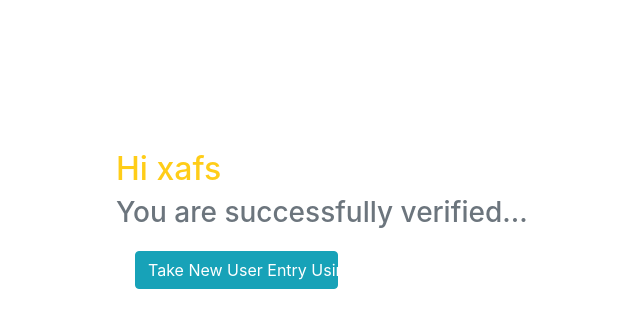
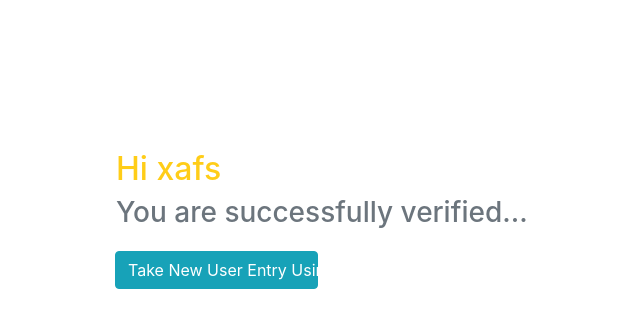
Before and after one commit to shubhamRaut-41/newtask, a Django app: page /verify-user/1/ in a window 1280 px wide. Shown: the top 328 px of the page, without its empty margins (460-1100 px from the left). Run offline with Django 3.2, Linux system fonts and the light colour scheme; data comes from the database, SQL or seed files in the repository.

Commit message:
Update email_validation.html

```diff
--- a/task/mytask/templates/email_validation.html
+++ b/task/mytask/templates/email_validation.html
@@ -16,7 +16,7 @@
                 <h3 style="margin-left:10%;">
                     You are successfully verified...
                 </h3>
-                <a href="/" class="btn btn-info col-lg-4" style="margin-top: 10px; margin-left: 80px">Take New User Entry Using Form</a>
+                <a href="/" class="btn btn-info col-lg-4" style="margin-top: 10px; margin-left: 60px">Take New User Entry Using Form</a>
             </form>
         </div>
     </div>
```
